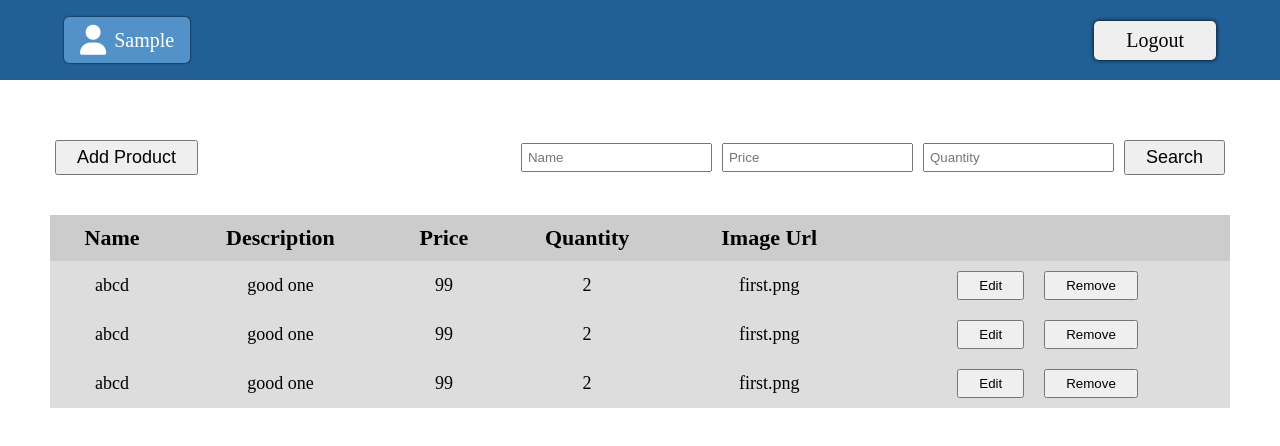
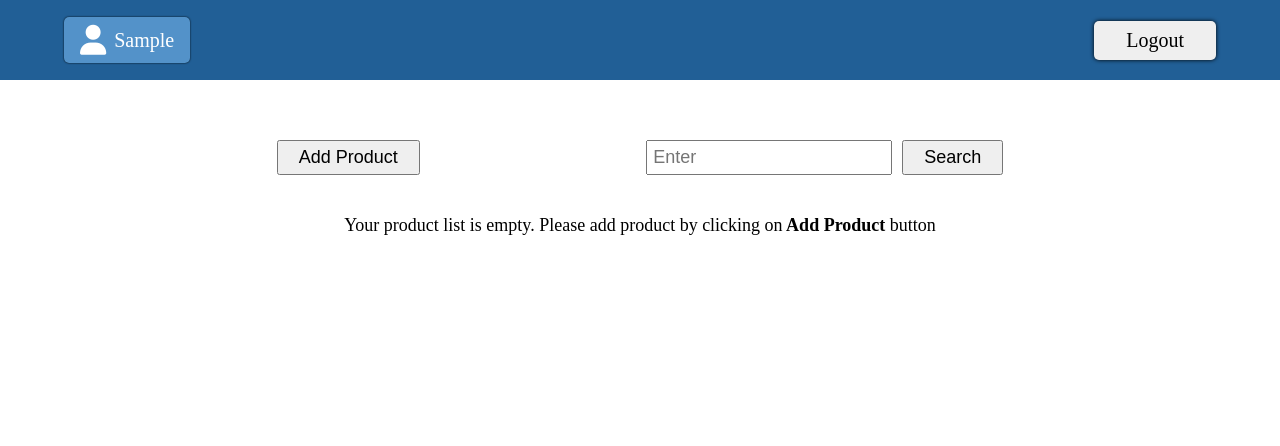
Before and after one commit to chithranjan510/bid-on-homes, a React (Create React App) app: page /login in a window 1280 px wide. Both pictures are taken after typing "Sample", "name@example.com" into the empty fields and a click on the button "Submit". Shown: the top 446 px of the page. Built offline with nearby package versions, Linux system fonts and the light colour scheme.

Commit message:
implemented feature to add, edit and remove product from product list

```diff
--- a/src/App.js
+++ b/src/App.js
@@ -1,4 +1,4 @@
-import React, {useEffect} from 'react';
+import React, { useEffect } from 'react';
 import { Routes, Route } from 'react-router-dom';
 
 import classes from './App.module.css';
@@ -6,26 +6,43 @@ import classes from './App.module.css';
 import Header from './components/Header';
 import Login from './pages/Login';
 import Home from './pages/Home';
+import AddProduct from './pages/AddProduct';
 import { useSelector, useDispatch } from 'react-redux';
 import { loginAction } from './store/login-slice';
 import { Navigate } from 'react-router-dom';
 
 function App() {
   const dispatch = useDispatch();
-  const isLoggedIn = useSelector(state => state.login.isLoggedIn)
+  const isLoggedIn = useSelector((state) => state.login.isLoggedIn);
 
   useEffect(() => {
-    if(localStorage.getItem('name') && !isLoggedIn) {
+    if (localStorage.getItem('name') && !isLoggedIn) {
       dispatch(loginAction.login());
     }
-  }, [dispatch, isLoggedIn])
+  }, [dispatch, isLoggedIn]);
 
   return (
     <>
       <Header />
       <Routes>
-        <Route path='/login' element={!isLoggedIn ? <Login /> : <Navigate replace to='/home'/>}/>
-        <Route path='/home' element={isLoggedIn ? <Home /> : <Navigate replace to='/login'/>}/>
+        <Route
+          path='/login'
+          element={!isLoggedIn ? <Login /> : <Navigate replace to='/home' />}
+        />
+        <Route
+          path='/home'
+          element={isLoggedIn ? <Home /> : <Navigate replace to='/login' />}
+        />
+        <Route
+          path='/add-product'
+          element={
+            isLoggedIn ? <AddProduct /> : <Navigate replace to='/login' />
+          }
+        />
+        <Route
+          path='*'
+          element={isLoggedIn ? <Home /> : <Navigate replace to='/login' />}
+        />
       </Routes>
     </>
   );
--- /dev/null
+++ b/src/components/EditProduct.js
@@ -0,0 +1,77 @@
+import React, { useRef, useEffect } from 'react';
+import { useDispatch } from 'react-redux';
+
+import classes from './EditProduct.module.css';
+
+import { productAction } from '../store/product-slice';
+
+const EditProduct = (props) => {
+  const dispatch = useDispatch();
+
+  const nameRef = useRef();
+  const descriptionRef = useRef();
+  const priceRef = useRef();
+  const quantityRef = useRef();
+  const imageRef = useRef();
+
+  const editProductHandler = (e) => {
+    e.preventDefault();
+
+    const product = {
+      id: props.product.id,
+      name: nameRef.current.value,
+      description: descriptionRef.current.value,
+      price: priceRef.current.value,
+      quantity: quantityRef.current.value,
+      imageUrl: imageRef.current.value,
+    };
+
+    dispatch(productAction.edit(product));
+
+    props.edit(false, {});
+  };
+
+  const exitEditProductHandler = () => {
+    props.edit(false, {});
+  };
+
+  useEffect(() => {
+    nameRef.current.value = props.product.name;
+    descriptionRef.current.value = props.product.description;
+    priceRef.current.value = props.product.price;
+    quantityRef.current.value = props.product.quantity;
+    imageRef.current.value = props.product.imageUrl;
+  });
+
+  return (
+    <div className={classes.modal}>
+      <div className={classes.backdrop} onClick={exitEditProductHandler}></div>
+      <form className={classes.form} onSubmit={editProductHandler}>
+        <input type='text' placeholder='Name' ref={nameRef} required />
+        <textarea placeholder='Description' ref={descriptionRef} />
+        <input
+          type='number'
+          placeholder='Price'
+          step='0.1'
+          ref={priceRef}
+          required
+        />
+        <input
+          type='number'
+          placeholder='Quantity'
+          step='1'
+          ref={quantityRef}
+          required
+        />
+        <input type='text' placeholder='Image Url' ref={imageRef} />
+        <div className={classes.button}>
+          <button type='submit'>
+            Edit Product
+          </button>
+        </div>
+      </form>
+    </div>
+  );
+};
+
+export default EditProduct;
--- /dev/null
+++ b/src/components/EditProduct.module.css
@@ -0,0 +1,55 @@
+.modal {
+  position: absolute;
+  top: 0;
+  left: 0;
+  height: 100vh;
+  width: 100%;
+}
+
+.backdrop {
+  position: absolute;
+  top: 0;
+  left: 0;
+  height: 100vh;
+  width: 100%;
+  opacity: 0.5;
+  background: #000;
+  z-index: 50;
+  cursor: pointer;
+}
+
+.form {
+  position: absolute;
+  width: 600px;
+  top: 50%;
+  left: 50%;
+  transform: translate(-50%, -50%);
+  padding: 20px;
+  box-shadow: 0 0 5px #000;
+  border-radius: 10px;
+  background: #0e6b85;
+  z-index: 100;
+}
+
+.form input,
+form textarea {
+  width: 100%;
+  margin: 5px 0;
+  padding: 7px 5px;
+  font-size: 15px;
+  border-radius: 5px;
+  border: 1px solid gray;
+}
+
+.form textarea {
+  min-height: 100px;
+}
+
+.button button {
+  width: 100%;
+  padding: 7px;
+  margin-top: 10px;
+  border-radius: 5px;
+  font-size: 18px;
+  cursor: pointer;
+}
--- a/src/components/ProductList.js
+++ b/src/components/ProductList.js
@@ -1,8 +1,20 @@
 import React from 'react';
+import { useDispatch } from 'react-redux';
+import { productAction } from '../store/product-slice';
 
 import classes from './ProductList.module.css';
 
 const ProductList = (props) => {
+  const dispatch = useDispatch();
+
+  const removeProductHandler = () => {
+    dispatch(productAction.remove(props.product.id));
+  };
+
+  const editProductHandler = () => {
+    props.edit(true, props.product);
+  };
+
   return (
     <tr className={classes.list}>
       <td>{props.product.name}</td>
@@ -11,8 +23,8 @@ const ProductList = (props) => {
       <td>{props.product.quantity}</td>
       <td>{props.product.imageUrl}</td>
       <td>
-        <button>Edit</button>
-        <button>Remove</button>
+        <button onClick={editProductHandler}>Edit</button>
+        <button onClick={removeProductHandler}>Remove</button>
       </td>
     </tr>
   );
--- /dev/null
+++ b/src/pages/AddProduct.js
@@ -0,0 +1,51 @@
+import React, {useRef} from 'react';
+import { useDispatch } from 'react-redux';
+import { useNavigate } from 'react-router-dom';
+
+import classes from './AddProduct.module.css';
+
+import { productAction } from '../store/product-slice';
+
+const AddProduct = () => {
+
+  const dispatch = useDispatch();
+  const navigate = useNavigate();
+
+  const nameRef = useRef();
+  const descriptionRef = useRef();
+  const priceRef = useRef();
+  const quantityRef = useRef();
+  const imageRef = useRef();
+
+  const addProductHandler = (e) => {
+    e.preventDefault();
+
+    const product = {
+      id: Math.random().toString(),
+      name: nameRef.current.value,
+      description: descriptionRef.current.value,
+      price: priceRef.current.value,
+      quantity: quantityRef.current.value,
+      imageUrl: imageRef.current.value
+    }
+
+    dispatch(productAction.add(product));
+
+    navigate('/home');
+  }
+
+  return (
+      <form className={classes.form} onSubmit={addProductHandler}>
+        <input type='text' placeholder='Name' required ref={nameRef} />
+        <textarea placeholder='Description' ref={descriptionRef}/>
+        <input type='number' placeholder='Price' step='0.1' ref={priceRef} required/>
+        <input type='number' placeholder='Quantity' step='1' ref={quantityRef} required/>
+        <input type='text' placeholder='Image Url' ref={imageRef}/>
+        <div className={classes.button}>
+          <button type='submit'>Add Product</button>
+        </div>
+      </form>
+  );
+};
+
+export default AddProduct;
--- /dev/null
+++ b/src/pages/AddProduct.module.css
@@ -0,0 +1,30 @@
+.form {
+  width: 600px;
+  margin: auto;
+  margin-top: 100px;
+  padding: 20px;
+  box-shadow: 0 0 5px #000;
+  border-radius: 10px;
+}
+
+.form input, form textarea{
+  width: 100%;
+  margin: 5px 0;
+  padding: 7px 5px;
+  font-size: 15px;
+  border-radius: 5px;
+  border: 1px solid gray;
+}
+
+.form textarea {
+  min-height: 100px;
+}
+
+.button button {
+  width: 100%;
+  padding: 7px;
+  margin-top: 10px;
+  border-radius: 5px;
+  font-size: 18px;
+  cursor: pointer;
+}
--- a/src/pages/Home.js
+++ b/src/pages/Home.js
@@ -1,51 +1,53 @@
-import React from 'react';
+import React, { useState } from 'react';
+import { useNavigate } from 'react-router-dom';
+import { useSelector } from 'react-redux';
 
 import classes from './Home.module.css';
 
 import ProductList from '../components/ProductList';
-
-const products = [
-  {
-    name: 'abcd',
-    description: 'good one',
-    price: 99,
-    quantity: 2,
-    imageUrl: 'first.png',
-  },
-  {
-    name: 'abcd',
-    description: 'good one',
-    price: 99,
-    quantity: 2,
-    imageUrl: 'first.png',
-  },
-  {
-    name: 'abcd',
-    description: 'good one',
-    price: 99,
-    quantity: 2,
-    imageUrl: 'first.png',
-  },
-];
+import EditProduct from '../components/EditProduct';
 
 const Home = () => {
+  const products = useSelector((state) => state.product.products);
+  const [editProduct, setEditproduct] = useState({ show: false, product: {} });
+  const navigate = useNavigate();
+
+  const addProductHandler = () => {
+    navigate('/add-product');
+  };
+
+  const editProductHandler = (show, product) => {
+    setEditproduct({ show: show, product: product });
+  };
+
   const productList = products.map((product) => (
-    <ProductList key={Math.random().toString()} product={product} />
+    <ProductList
+      key={Math.random().toString()}
+      product={product}
+      edit={editProductHandler}
+    />
   ));
 
   return (
     <div className={classes.container}>
       <div className={classes.head}>
         <div className={classes['add-btn']}>
-          <button>Add Product</button>
+          <button onClick={addProductHandler}>Add Product</button>
         </div>
         <div className={classes.search}>
-          <input type='text' placeholder='Name' />
-            <input type='number' placeholder='Price' step='0.1' />
-            <input type='numebr' placeholder='Quantity' />
+          <input type='text' placeholder='Enter' />
           <button>Search</button>
         </div>
       </div>
+      <div className={classes.form}>
+        {editProduct.show && (
+          <EditProduct
+            edit={editProductHandler}
+            product={editProduct.product}
+          />
+        )}
+      </div>
+      {products.length > 0 ? (
         <table className={classes['list-container']}>
           <thead>
             <tr className={classes.title}>
@@ -59,6 +61,12 @@ const Home = () => {
           </thead>
           <tbody>{productList}</tbody>
         </table>
+      ) : (
+        <p className={classes.message}>
+          Your product list is empty. Please add product by clicking on
+          <b> Add Product</b> button
+        </p>
+      )}
     </div>
   );
 };
--- a/src/pages/Home.module.css
+++ b/src/pages/Home.module.css
@@ -5,7 +5,11 @@
 .head {
   display: flex;
   align-items: center;
-  justify-content: space-between;
+  justify-content: space-evenly;
+  margin-bottom: 30px;
+}
+
+.form {
   margin-bottom: 30px;
 }
 
@@ -13,6 +17,7 @@
   display: flex;
   align-items: center;
   justify-content: space-evenly;
+  gap: 5px;
 }
 
 .add-btn button, .search button{
@@ -22,8 +27,8 @@
 }
 
 .search input {
-  margin: 10px 5px;
   padding: 5px 5px;
+  font-size: 18px;
 }
 
 .list-container {
@@ -46,3 +51,8 @@
   background: #ddd;
   font-size: 18px;
 }
+
+.message {
+  text-align: center;
+  font-size: 18px;
+}
```
Also changed, not shown: src/store/product-slice.js (+16 -6 lines). Lines whose indentation alone changed are shown as unchanged.
